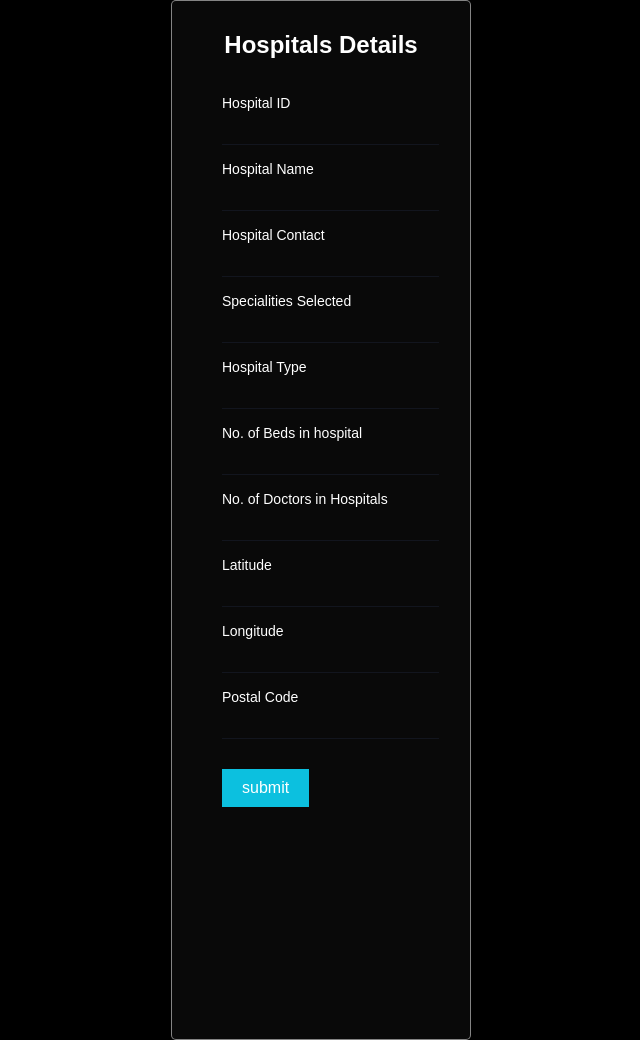
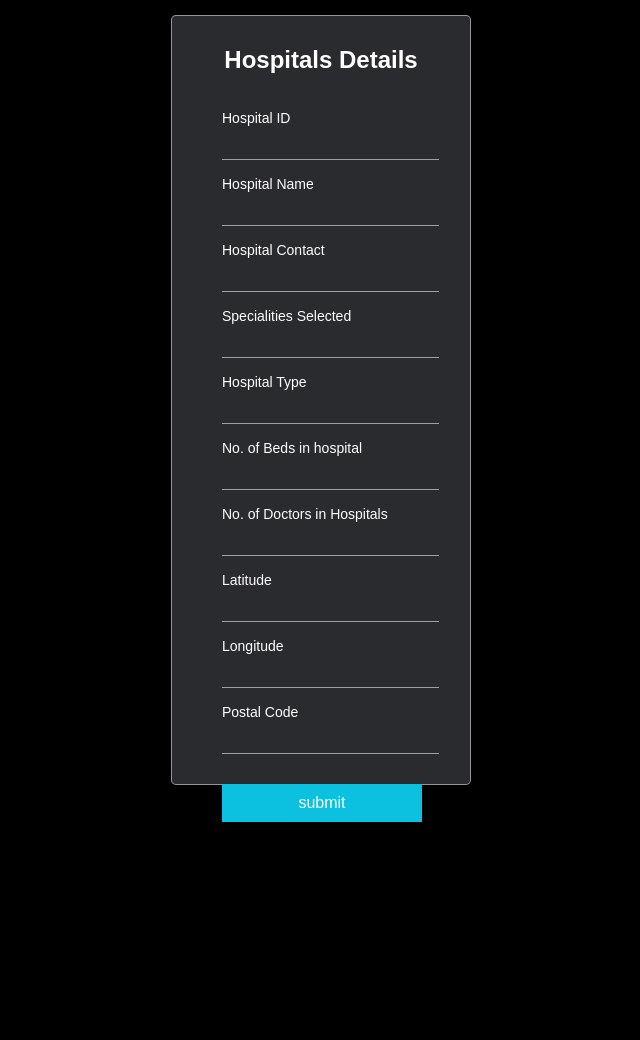
Before and after one commit to sanjivanee1202041/sanjivanee1202041.github.io, a plain HTML site: page index.html in a window 1280 px wide. Shown: the whole page, without its empty margins (319-959 px from the left). After the commit the page ends 832 px from the top, so only its background shows below. Drawn offline with Linux system fonts and the light colour scheme.

Commit message:
Update style.css

```diff
--- a/style.css
+++ b/style.css
@@ -20,15 +20,16 @@ body
 {
     padding: 20px 30px;
     width: 300px;
-    height: 1040px;
+    height: 770px;
     backdrop-filter: blur(50px);
     border-radius: 5px;
-    background: rgba(49, 49, 49, .2);
+    background: rgba(211, 214, 228, 0.2);
     border: 1px solid rgba(255, 255, 255, .5);
 }
 .box .form
 {
     padding: 10px 20px;
+    align-items: center;
 }
 .box .form h2
 {
@@ -38,7 +39,6 @@ body
 .box .form form
 {
     margin-top: 50px;
-    align-items: center;
 }
 .box .form form .inputbox input
 {
@@ -46,7 +46,7 @@ body
     border: none;
     outline: none;
     background: none;
-    border-bottom: 1px solid #12151e;
+    border-bottom: 1px solid #a0a0a2;
     margin-bottom: 30px;
     color: #fff;
 }
@@ -57,8 +57,9 @@ body
     font-size: 14px;
     color: #fff;
 }
-.box .form form .sub
-{
+
+
+.box .sub {
     padding: 10px 20px;
     color: #fff;
     border: none;
@@ -66,4 +67,8 @@ body
     background: #0cc0df;
     cursor: pointer;
     font-size: 16px;
+    text-align: center;
+    width: 200px; /* Adjust button width as needed */
+    display: block; /* Ensure button takes full width */
+    margin: 0 auto; /* Center align the button */
 }
```
